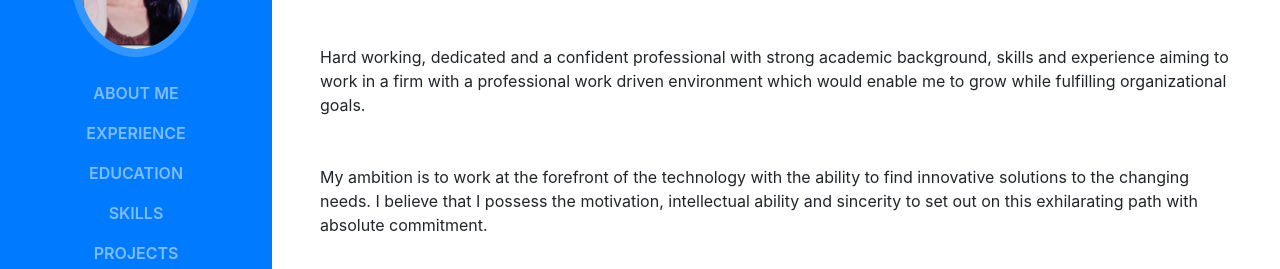
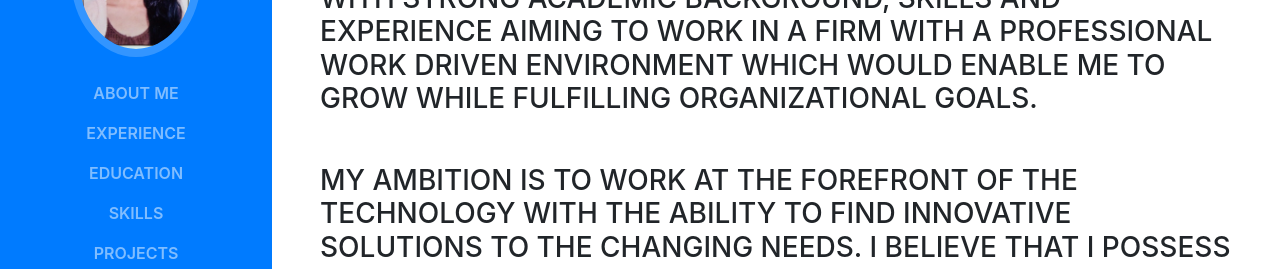
Before and after one commit to GayathreeIyer/GayathreeIyer.github.io, a website with bundled scripts: page index.html in a window 1280 px wide. Shown: the part 279-548 px from the top of the page. Built offline with nearby package versions, Linux system fonts and the light colour scheme; a web font is replaced by a local one.

Commit message:
Portfolio

```diff
--- a/index.html
+++ b/index.html
@@ -100,8 +100,8 @@
           <div class="subheading mb-5">1330 E. 49th Street · Kansas City, MO 64110 · (816) 726-9050 ·
             <a href="mailto:gimc6@mail.umkc.edu">gimc6@mail.umkc.edu</a>
           </div>
-          <p class="mb-5">Hard working, dedicated and a confident professional with strong academic background, skills and experience aiming to work in a firm with a professional work driven environment which would enable me to grow while fulfilling organizational goals.</p>
-		  <p class="mb-5">My ambition is to work at the forefront of the technology with the ability to find innovative solutions to the changing needs. I believe that I possess the motivation, intellectual ability and sincerity to set out on this exhilarating path with absolute commitment. </p>
+          <p class="mb-5"><h3>Hard working, dedicated and a confident professional with strong academic background, skills and experience aiming to work in a firm with a professional work driven environment which would enable me to grow while fulfilling organizational goals.</h3></p>
+		  <p class="mb-5"><h3>My ambition is to work at the forefront of the technology with the ability to find innovative solutions to the changing needs. I believe that I possess the motivation, intellectual ability and sincerity to set out on this exhilarating path with absolute commitment. </h3></p>
 
 
           <ul class="list-inline list-social-icons mb-0">
```
